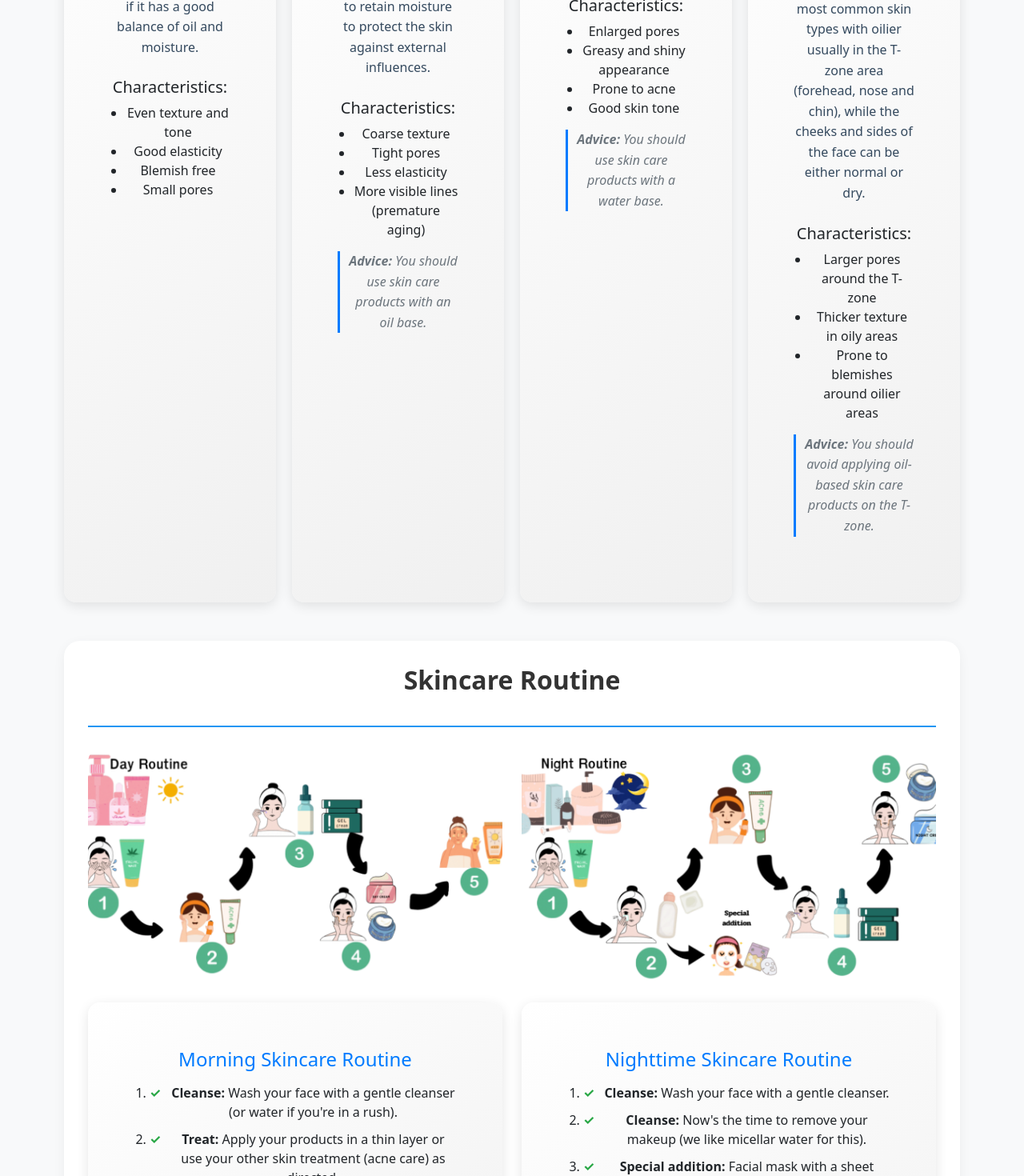
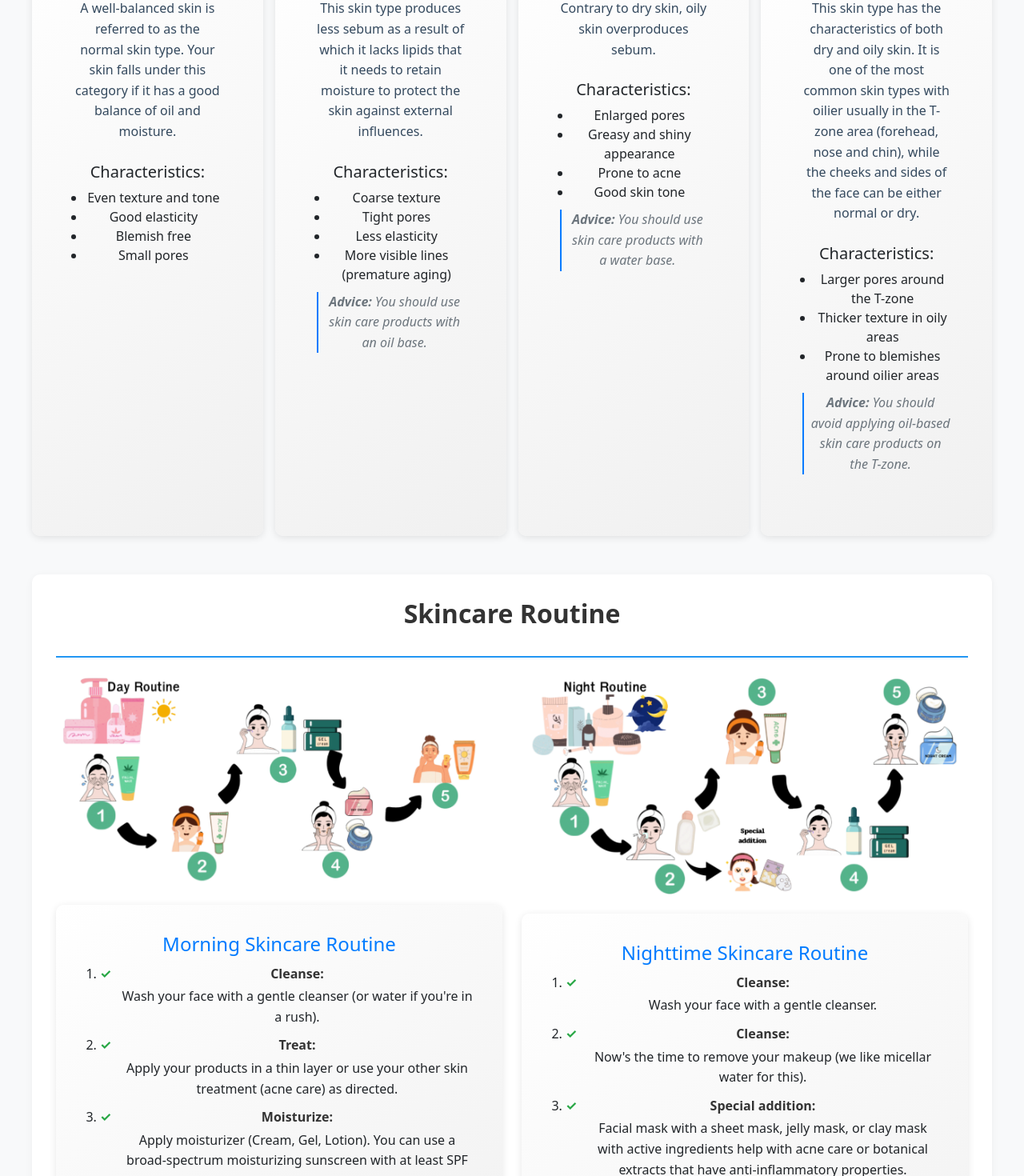
Before and after one commit to THETONN/acne-severity, a React (Vite) app: page / in a window 1280 px wide. Shown: the part 3160-4630 px from the top of the page at 80% size. Built offline with nearby package versions, Linux system fonts and the light colour scheme.

Commit message:
ีupdate responsive skininfo

```diff
--- a/src/components/SkinInfo/SkinInfo.css
+++ b/src/components/SkinInfo/SkinInfo.css
@@ -1,15 +1,15 @@
 .skin-info-container {
-    padding: 40px 80px;
+  padding: 20px;
   background-color: #f8f9fa;
-    /* max-width: 1200px; */
   margin: 0 auto;
   width: 100%;
+  animation: fadeIn 1s ease-in-out;
 }
 
 .main-title {
-    font-size: 2.5rem;
+  font-size: 2rem;
   color: #333;
-    margin-bottom: 2rem;
+  margin-bottom: 1.5rem;
   text-align: center;
   position: relative;
 }
@@ -17,17 +17,17 @@
 .main-title::after {
   content: '';
   display: block;
-    width: 100px;
-    height: 4px;
+  width: 80px;
+  height: 3px;
   background: linear-gradient(90deg, #007bff, #00e5ff);
-    margin: 15px auto;
+  margin: 10px auto;
   border-radius: 2px;
 }
 
 .section-title {
-    font-size: 2rem;
+  font-size: 1.5rem;
   color: #333;
-    margin-bottom: 1.5rem;
+  margin-bottom: 1rem;
   text-align: center;
   position: relative;
 }
@@ -35,14 +35,15 @@
 .section-title::after {
   content: '';
   display: block;
-    width: 50px;
-    height: 3px;
-    /* background-color: #007bff; */
-    margin: 10px auto;
+  width: 40px;
+  height: 2px;
+  margin: 8px auto;
 }
+
 .skin-type-link {
-    font-size: 18px;
-    margin-bottom: 20px;
+  font-size: 16px;
+  margin-bottom: 15px;
+  text-align: center;
 }
 
 .check-skin-type-link {
@@ -59,66 +60,45 @@
 
 .skin-types-image-container {
   position: relative;
-    height: 100%;
+  height: auto;
   overflow: hidden;
-    border-radius: 20px;
-    margin-bottom: 30px;
+  border-radius: 10px;
+  margin-bottom: 20px;
 }
 
 .skin-types-image {
-    width: 80%;
-    height: 80%;
+  width: 100%;
+  height: auto;
   object-fit: cover;
-  }
-
-  .skin-types-image-overlay {
-    position: absolute;
-    top: 0;
-    left: 0;
-    right: 0;
-    bottom: 0;
-    /* background: linear-gradient(to bottom, rgba(0,123,255,0.2), rgba(0,123,255,0.6)); */
-    display: flex;
-    justify-content: center;
-    align-items: center;
-    color: white;
-    font-size: 2rem;
-    text-align: center;
-    opacity: 0;
-    transition: opacity 0.3s ease-in-out;
-  }
-
-  .skin-types-image-container:hover .skin-types-image-overlay {
-    opacity: 1;
 }
 
 .skin-types-grid {
   display: grid;
-    grid-template-columns: repeat(auto-fit, minmax(250px, 1fr));
-    gap: 20px;
+  grid-template-columns: 1fr;
+  gap: 15px;
 }
 
 .skin-type-card, .routine-card, .ingredient-card {
   transition: transform 0.3s ease-in-out, box-shadow 0.3s ease-in-out;
-    box-shadow: 0 4px 15px rgba(0,0,0,0.1);
+  box-shadow: 0 2px 10px rgba(0,0,0,0.1);
   border: none;
-    border-radius: 15px;
+  border-radius: 10px;
   overflow: hidden;
   background: linear-gradient(145deg, #ffffff, #f0f0f0);
 }
 
 .skin-type-card:hover, .routine-card:hover, .ingredient-card:hover {
-    transform: translateY(-10px);
-    box-shadow: 0 10px 20px rgba(0,0,0,0.2);
+  transform: translateY(-5px);
+  box-shadow: 0 5px 15px rgba(0,0,0,0.15);
 }
 
 .skin-type-card .card-body, .routine-card .card-body, .ingredient-card .card-body {
-    padding: 25px;
+  padding: 20px;
 }
 
 .skin-type-card .card-title, .routine-card .card-title, .ingredient-card .card-title {
-    font-size: 1.5rem;
-    margin-bottom: 15px;
+  font-size: 1.2rem;
+  margin-bottom: 10px;
   color: #007bff;
   position: relative;
   display: inline-block;
@@ -128,7 +108,7 @@
   content: '';
   position: absolute;
   left: 0;
-    bottom: -5px;
+  bottom: -3px;
   width: 0;
   height: 2px;
   background-color: #007bff;
@@ -140,52 +120,39 @@
 }
 
 .skin-type-card ul, .routine-card ol, .ingredient-card ul {
-    padding-left: 20px;
+  padding-left: 15px;
   margin-bottom: 0;
 }
 
 .skin-type-card .advice {
-    margin-top: 15px;
+  margin-top: 10px;
   font-style: italic;
   color: #6c757d;
-    border-left: 3px solid #007bff;
-    padding-left: 10px;
-  }
-
-  .routine-card ol li, .ingredient-card ul li {
-    margin-bottom: 10px;
-    position: relative;
-    padding-left: 25px;
-  }
-
-  .routine-card ol li::before, .ingredient-card ul li::before {
-    content: '✓';
-    position: absolute;
-    left: 0;
-    color: #28a745;
-    font-weight: bold;
+  border-left: 2px solid #007bff;
+  padding-left: 8px;
 }
 
 .skincare-routine-section, .ingredients-section {
   background-color: #ffffff;
-    padding: 30px;
-    border-radius: 20px;
-    box-shadow: 0 4px 15px rgba(0,0,0,0.05);
-    margin-bottom: 40px;
+  padding: 15px;
+  border-radius: 10px;
+  box-shadow: 0 2px 10px rgba(0,0,0,0.05);
+  margin-bottom: 20px;
 }
 
 .routine-image-container {
   position: relative;
-    height: 300px;
+  height: auto;
+  max-height: 200px;
   overflow: hidden;
-    border-radius: 20px;
-    margin-bottom: 20px;
+  border-radius: 10px;
+  margin-bottom: 15px;
 }
 
 .routine-image {
   width: 100%;
-    height: 100%;
-    object-fit: cover;
+  height: auto;
+  object-fit: contain;
 }
 
 .routine-image-overlay {
@@ -205,7 +172,7 @@
 }
 
 .routine-image-overlay h4 {
-    font-size: 1.5rem;
+  font-size: 1.2rem;
   font-weight: bold;
 }
 
@@ -213,17 +180,96 @@
   opacity: 1;
 }
 
-  @media (max-width: 768px) {
-    .skin-type-card, .routine-card, .ingredient-card {
-      margin-bottom: 20px;
+.routine-card {
+  padding: 15px;
+  margin-bottom: 15px;
+}
+
+.routine-card .card-title {
+  font-size: 1.2rem;
+  margin-bottom: 10px;
+  color: #007bff;
+  text-align: center;
+}
+
+.routine-card ol {
+  padding-left: 20px;
+  margin-bottom: 0;
+}
+
+.routine-card ol li {
+  margin-bottom: 10px;
+  position: relative;
+  padding-left: 25px;
+  font-size: 0.9rem;
+  line-height: 1.4;
+}
+
+.routine-card ol li::before {
+  content: '✓';
+  position: absolute;
+  left: 0;
+  color: #28a745;
+  font-weight: bold;
+}
+
+.routine-card strong {
+  color: #333;
+  display: block;
+  margin-bottom: 3px;
+}
+
+@media (max-width: 767px) {
+  .routine-card ol {
+    padding-left: 10px;
+  }
+
+  .routine-card ol li {
+    padding-left: 20px;
+    margin-bottom: 15px;
+  }
+
+  .routine-card ol li::before {
+    top: 2px;
+  }
+
+  .routine-card strong {
+    font-size: 1rem;
+  }
+}
+
+@media (min-width: 768px) {
+  .skin-info-container {
+    padding: 40px;
+  }
+
+  .main-title {
+    font-size: 2.5rem;
+  }
+
+  .section-title {
+    font-size: 2rem;
   }
 
   .skin-types-grid {
-      grid-template-columns: 1fr;
+    grid-template-columns: repeat(auto-fit, minmax(250px, 1fr));
   }
 
-    .skin-types-image-container, .routine-image-container {
-      height: 200px;
+  .skincare-routine-section {
+    padding: 30px;
+  }
+
+  .routine-image-container {
+    max-height: 300px;
+  }
+
+  .routine-card .card-title {
+    font-size: 1.5rem;
+  }
+
+  .routine-card ol li {
+    font-size: 1rem;
+    line-height: 1.6;
   }
 }
 
@@ -231,7 +277,3 @@
   from { opacity: 0; }
   to { opacity: 1; }
 }
-
-  .skin-info-container {
-    animation: fadeIn 1s ease-in-out;
-  }
```
Lines whose indentation alone changed are shown as unchanged.
